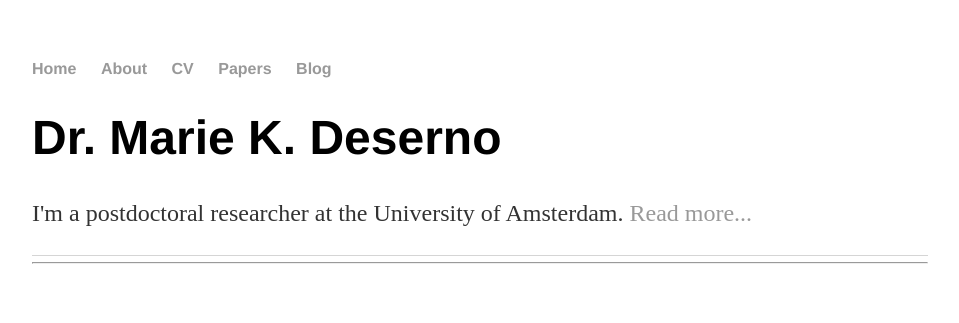
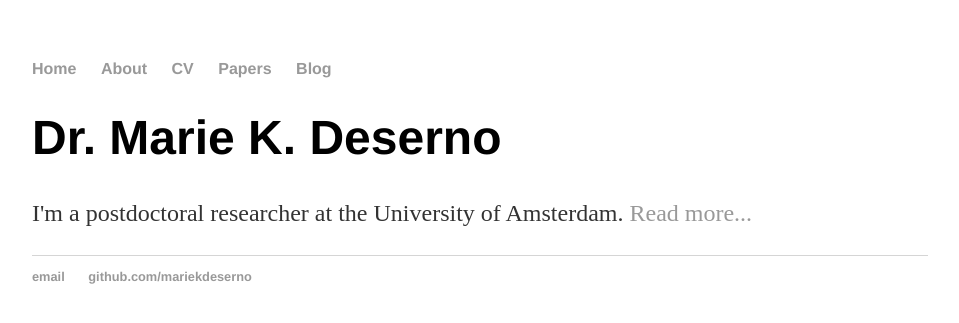
Before and after one commit to MarieDeserno/mariekdeserno.github.io, a Jekyll site: the page built from index.html, in a window 1280 px wide. Shown: the top 323 px of the page, without its empty margins (160-1119 px from the left). Built offline with Jekyll 4.4.1, drawn with Linux system fonts in a browser that asks for light colours.

Commit message:
Update default.html
go back

```diff
--- a/_layouts/default.html
+++ b/_layouts/default.html
@@ -20,6 +20,11 @@
 			{{ content }}
 
 			</div><!-- /.container -->
-			 {% include footer.html %}
+			<footer>
+	    		<ul>
+	        		<li><a href="mailto:marie.deserno@gmail.com">email</a></li>
+	        		<li><a href="https://github.com/mariekdeserno">github.com/mariekdeserno</a></li>
+				</ul>
+			</footer>
 		</body>
 	</html>
```
